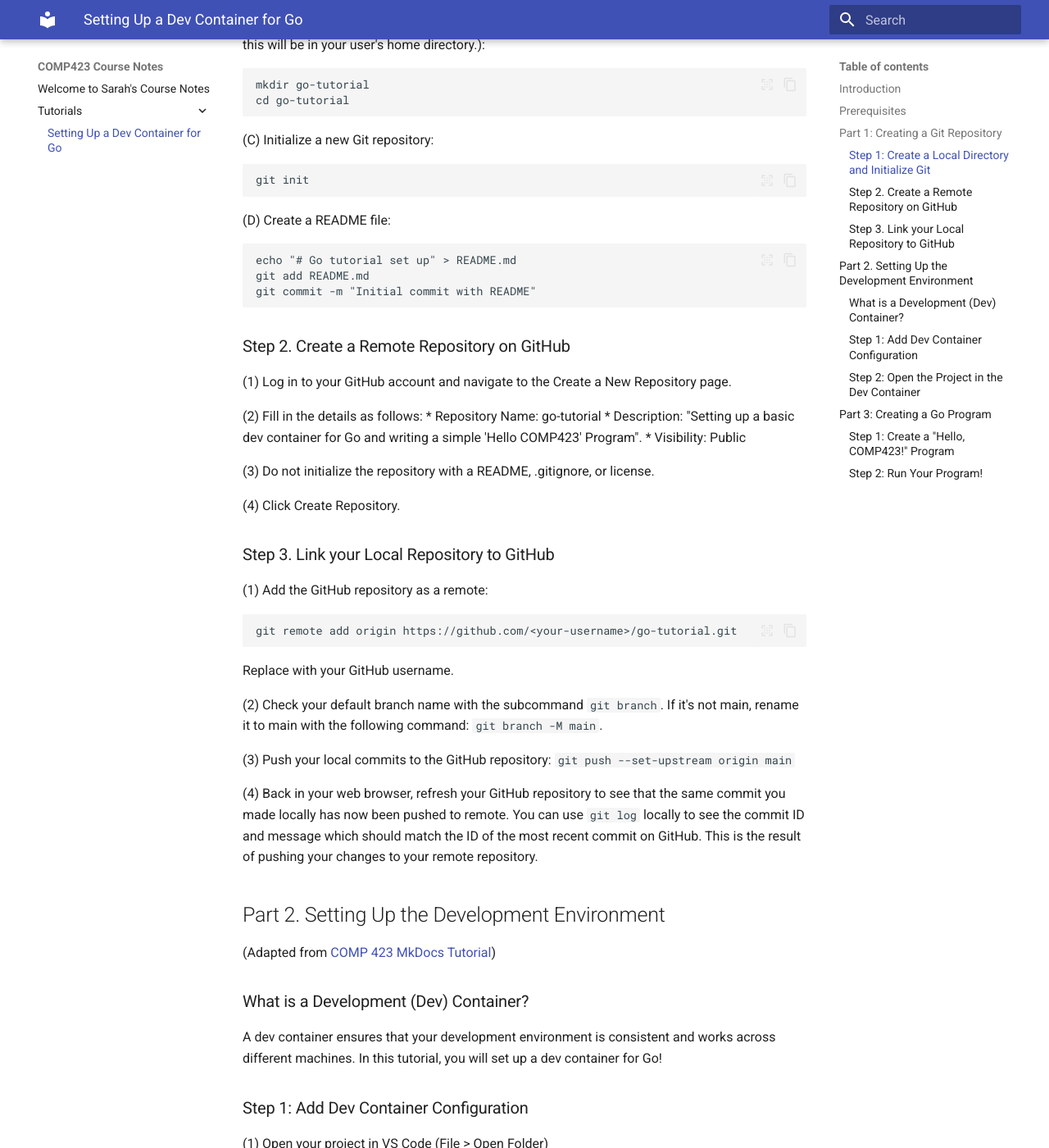
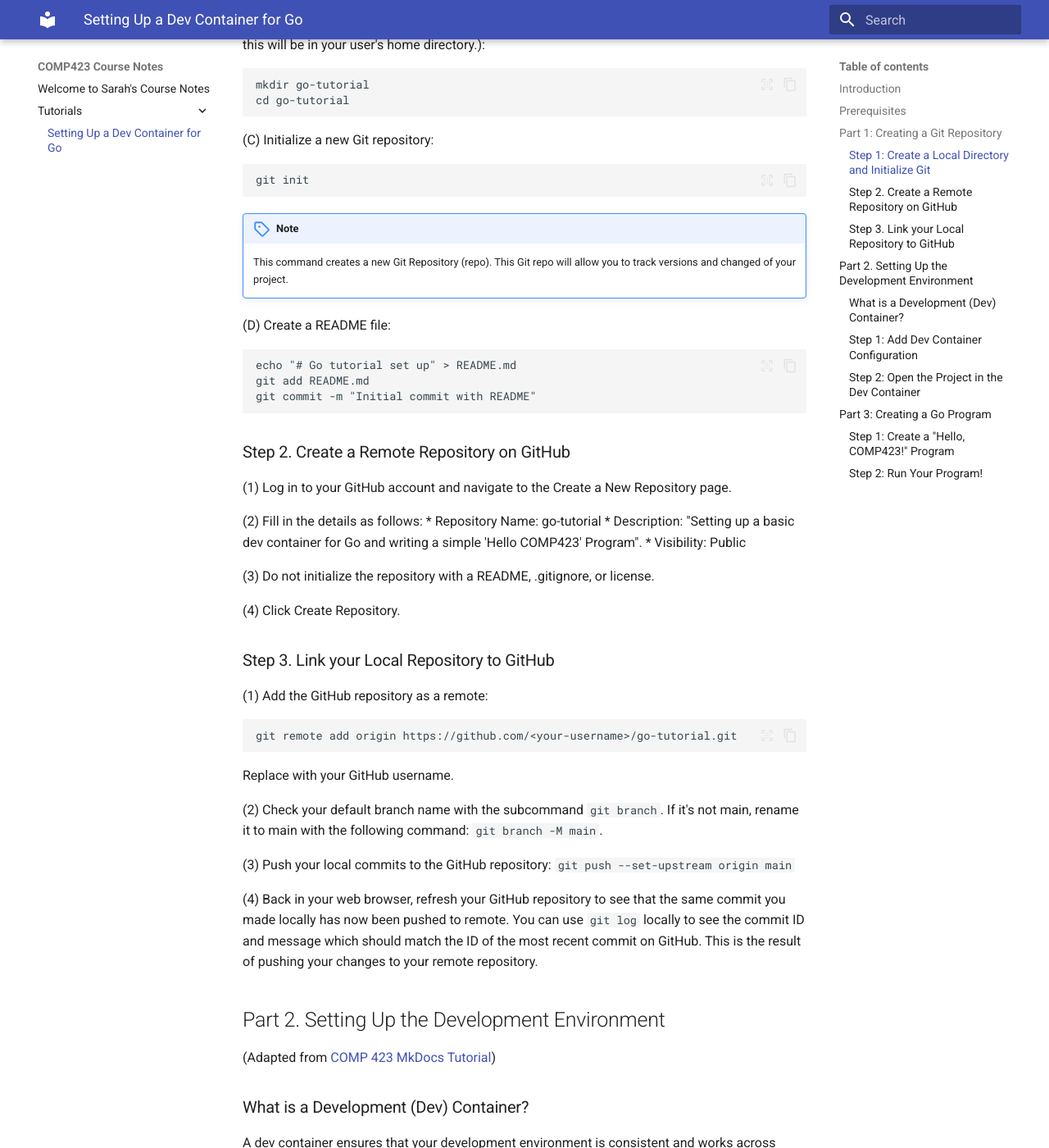
Before and after one commit to skglenn07/comp423-course-notes, an MkDocs documentation site: the page built from docs/tutorials/go-setup.md, in a window 1280 px wide and 1400 px high, scrolled down 945 px. Shown: the whole window at 82% size. Built offline with MkDocs 1.6.1 and Material for MkDocs 9.7.7, drawn with Linux system fonts in a browser that asks for light colours; some of the changed text lies outside the part shown.

````diff
--- a/docs/tutorials/go-setup.md
+++ b/docs/tutorials/go-setup.md
@@ -31,6 +31,10 @@ cd go-tutorial
 ```
 git init
 ```
+
+!!! note
+    This command creates a new Git Repository (repo). This Git repo will allow you to track versions and changed of your project.
+
 (D) Create a README file:
 ```
 echo "# Go tutorial set up" > README.md
@@ -153,4 +157,7 @@ go build hello.go
 
 This will compile the hello.go file and create a executable binary.
 
-**build vs run**: The go run command compiles and runs your code, while the go build command compiles dependencies and files to create an executable.
+??? question
+    **What's the difference between ```build``` and ```run```?**
+
+    The Go ```run``` command compiles and runs your code, while the Go ```build``` command compiles dependencies and files to create an executable.
--- a/mkdocs.yml
+++ b/mkdocs.yml
@@ -5,6 +5,12 @@ theme:
     - content.code.copy
     - content.code.select
     - content.code.annotate
+  icon:
+    admonition:
+      note: octicons/tag-16
+      warning: octicons/alert-16
+      question: octicons/question-16
+
 markdown_extensions:
   - pymdownx.highlight:
       anchor_linenums: true
@@ -13,3 +19,6 @@ markdown_extensions:
   - pymdownx.inlinehilite
   - pymdownx.snippets
   - pymdownx.superfences
+  - admonition
+  - pymdownx.details
+  - pymdownx.superfences
````
